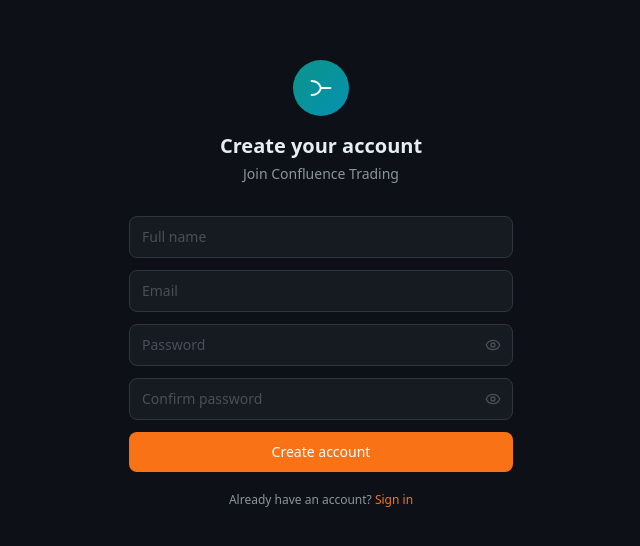
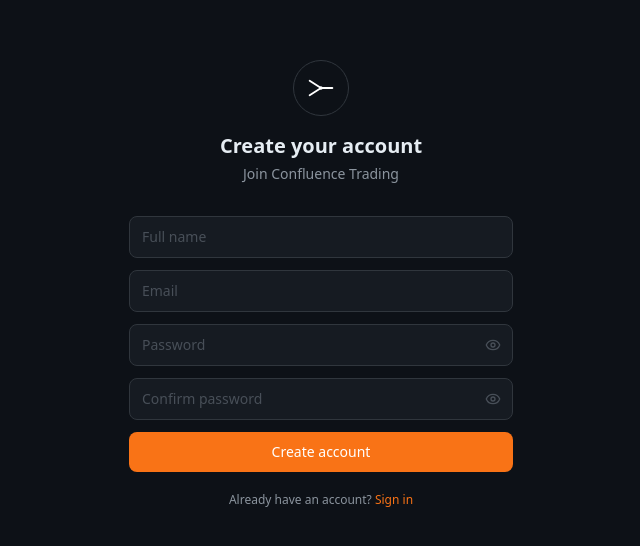
Before and after one commit to mschiumo/juno-mission-control, a Next.js app: page /signup in a window 1280 px wide. Shown: the part 116-662 px from the top of the page, without its empty margins (319-959 px from the left). Built offline with nearby package versions, Linux system fonts and the light colour scheme.

Commit message:
ui: update logo to clean converging lines mark
Two diagonal lines meeting at a center node, single line exiting right.
Dark circle background with subtle border. Consistent across header,
login, signup, and both favicons.

Co-Authored-By: Claude Sonnet 4.6 <noreply@anthropic.com>

```diff
--- a/app/login/page.tsx
+++ b/app/login/page.tsx
@@ -34,11 +34,12 @@ export default function LoginPage() {
     <div className="min-h-screen bg-[#0d1117] flex items-center justify-center px-4">
       <div className="w-full max-w-sm">
         <div className="text-center mb-8">
-          <div className="inline-flex items-center justify-center w-14 h-14 rounded-full bg-gradient-to-br from-[#0d9488] to-[#0891b2] mb-4">
-            <svg viewBox="0 0 48 48" fill="none" className="w-7 h-7">
-              <path d="M8,12 Q20,12 24,24" stroke="white" strokeWidth="3.5" strokeLinecap="round"/>
-              <path d="M8,36 Q20,36 24,24" stroke="white" strokeWidth="3.5" strokeLinecap="round"/>
-              <path d="M24,24 L40,24" stroke="white" strokeWidth="3.5" strokeLinecap="round"/>
+          <div className="inline-flex items-center justify-center w-14 h-14 rounded-full bg-[#0d1117] border border-[#30363d] mb-4">
+            <svg viewBox="0 0 48 48" fill="none" className="w-8 h-8">
+              <line x1="7" y1="13" x2="24" y2="24" stroke="white" strokeWidth="2.8" strokeLinecap="round"/>
+              <line x1="7" y1="35" x2="24" y2="24" stroke="white" strokeWidth="2.8" strokeLinecap="round"/>
+              <line x1="24" y1="24" x2="41" y2="24" stroke="white" strokeWidth="2.8" strokeLinecap="round"/>
+              <circle cx="24" cy="24" r="2.5" fill="white"/>
             </svg>
           </div>
           <h1 className="text-xl font-bold text-[#e6edf3]">Confluence Trading</h1>
--- a/app/page.tsx
+++ b/app/page.tsx
@@ -83,11 +83,12 @@ function DashboardContent() {
         <div className="max-w-[1600px] mx-auto px-4 sm:px-6 lg:px-8 py-4 md:py-6">
           <div className="flex items-center justify-between">
             <div className="flex items-center gap-3">
-              <div className="w-10 h-10 md:w-12 md:h-12 rounded-full bg-gradient-to-br from-[#0d9488] to-[#0891b2] flex items-center justify-center shadow-lg">
+              <div className="w-10 h-10 md:w-12 md:h-12 rounded-full bg-[#0d1117] border border-[#30363d] flex items-center justify-center shadow-lg">
                 <svg viewBox="0 0 48 48" fill="none" className="w-6 h-6 md:w-7 md:h-7">
-                  <path d="M8,12 Q20,12 24,24" stroke="white" strokeWidth="3.5" strokeLinecap="round"/>
-                  <path d="M8,36 Q20,36 24,24" stroke="white" strokeWidth="3.5" strokeLinecap="round"/>
-                  <path d="M24,24 L40,24" stroke="white" strokeWidth="3.5" strokeLinecap="round"/>
+                  <line x1="7" y1="13" x2="24" y2="24" stroke="white" strokeWidth="2.8" strokeLinecap="round"/>
+                  <line x1="7" y1="35" x2="24" y2="24" stroke="white" strokeWidth="2.8" strokeLinecap="round"/>
+                  <line x1="24" y1="24" x2="41" y2="24" stroke="white" strokeWidth="2.8" strokeLinecap="round"/>
+                  <circle cx="24" cy="24" r="2.5" fill="white"/>
                 </svg>
               </div>
               <div>
--- a/app/signup/page.tsx
+++ b/app/signup/page.tsx
@@ -82,11 +82,12 @@ export default function SignupPage() {
       <div className="w-full max-w-sm">
         {/* Logo */}
         <div className="text-center mb-8">
-          <div className="inline-flex items-center justify-center w-14 h-14 rounded-full bg-gradient-to-br from-[#0d9488] to-[#0891b2] mb-4">
-            <svg viewBox="0 0 48 48" fill="none" className="w-7 h-7">
-              <path d="M8,12 Q20,12 24,24" stroke="white" strokeWidth="3.5" strokeLinecap="round"/>
-              <path d="M8,36 Q20,36 24,24" stroke="white" strokeWidth="3.5" strokeLinecap="round"/>
-              <path d="M24,24 L40,24" stroke="white" strokeWidth="3.5" strokeLinecap="round"/>
+          <div className="inline-flex items-center justify-center w-14 h-14 rounded-full bg-[#0d1117] border border-[#30363d] mb-4">
+            <svg viewBox="0 0 48 48" fill="none" className="w-8 h-8">
+              <line x1="7" y1="13" x2="24" y2="24" stroke="white" strokeWidth="2.8" strokeLinecap="round"/>
+              <line x1="7" y1="35" x2="24" y2="24" stroke="white" strokeWidth="2.8" strokeLinecap="round"/>
+              <line x1="24" y1="24" x2="41" y2="24" stroke="white" strokeWidth="2.8" strokeLinecap="round"/>
+              <circle cx="24" cy="24" r="2.5" fill="white"/>
             </svg>
           </div>
           <h1 className="text-xl font-bold text-[#e6edf3]">Create your account</h1>
```
Also changed, not shown: public/favicon-prod.svg, public/favicon.svg.
